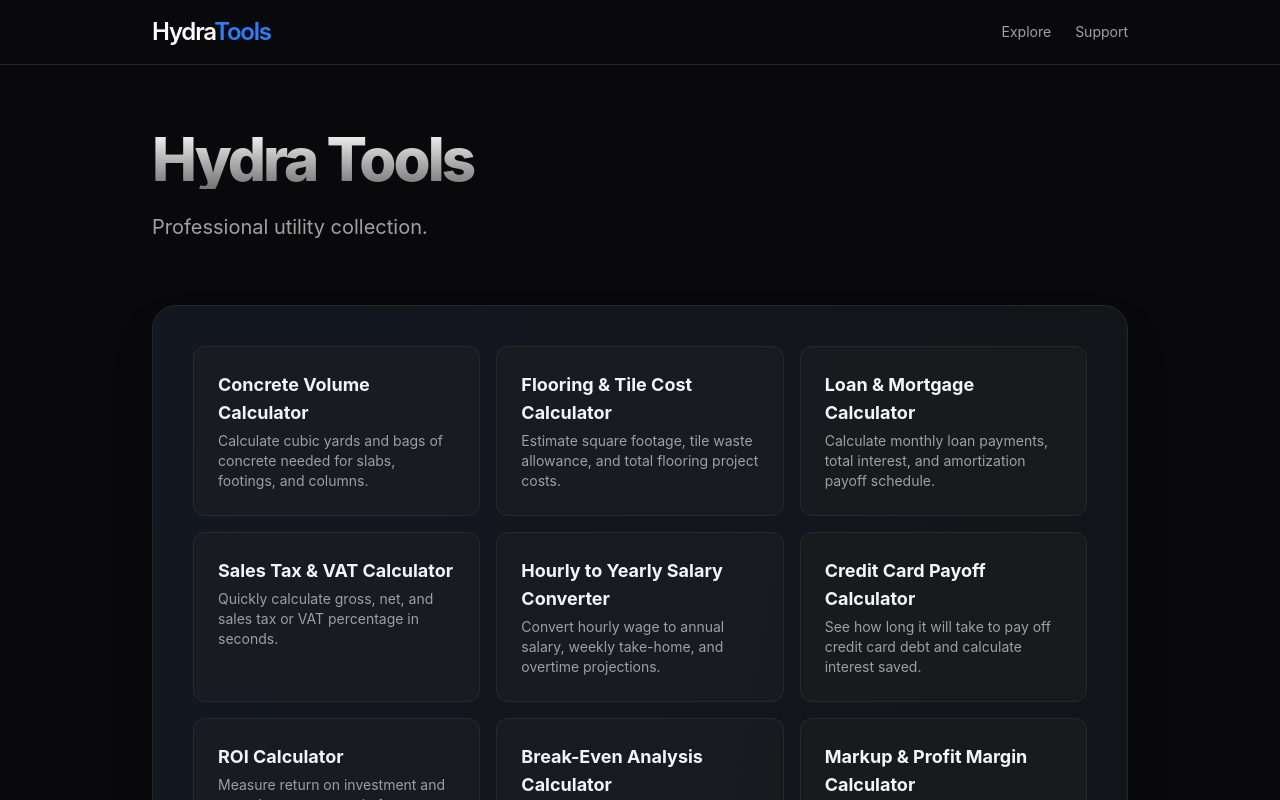
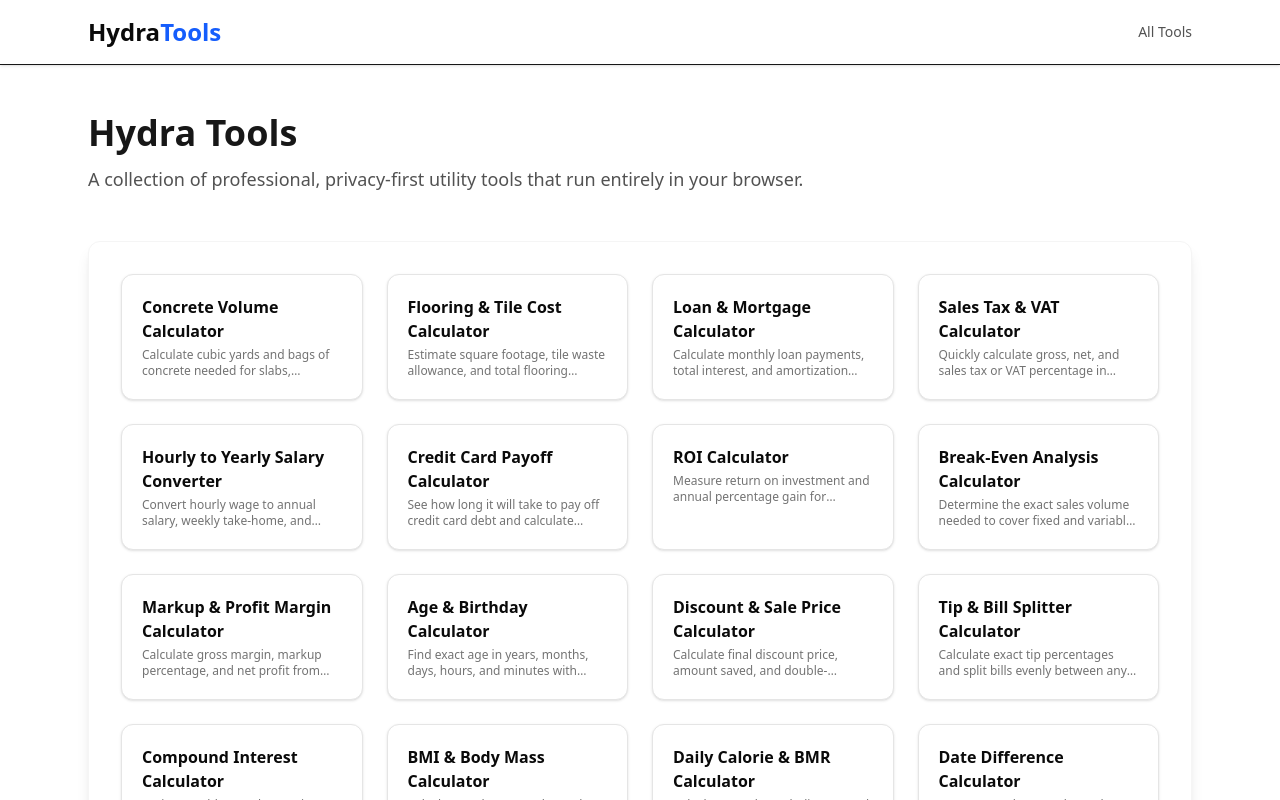
Before and after one commit to Zenpa313/Hydra-Tool, a Next.js app: page / in a window 1280 px wide. Shown: the top 800 px of the page. Built offline with nearby package versions, Linux system fonts and the light colour scheme.

Commit message:
UI Overhaul: Clean Professional Directory Style

```diff
--- a/app/layout.tsx
+++ b/app/layout.tsx
@@ -23,7 +23,7 @@ export default function RootLayout({ children }: { children: React.ReactNode })
       lang="en"
       className={`${geistSans.variable} ${geistMono.variable} h-full antialiased`}
     >
-      <body className="min-h-full flex flex-col bg-[#09090b] text-neutral-50">{children}</body>
+      <body className="min-h-full flex flex-col bg-white text-neutral-900">{children}</body>
     </html>
   );
 }
--- a/app/page.tsx
+++ b/app/page.tsx
@@ -4,12 +4,12 @@ import ToolLayout from '@/components/ui/Layout';
 
 export default function Home() {
     return (
-        <ToolLayout title="Hydra Tools" description="Professional utility collection.">
-            <div className="grid grid-cols-1 md:grid-cols-2 lg:grid-cols-3 gap-4">
+        <ToolLayout title="Hydra Tools" description="A collection of professional, privacy-first utility tools that run entirely in your browser.">
+            <div className="grid grid-cols-1 sm:grid-cols-2 lg:grid-cols-4 gap-6">
                 {manifest.tools.map((tool) => (
-                    <Link href={`/tools/${tool.id}`} key={tool.id} className="group p-6 bg-neutral-900 border border-neutral-800 rounded-xl hover:border-blue-500 transition-all duration-300 hover:shadow-[0_0_20px_-5px_rgba(59,130,246,0.3)]">
-                        <h3 className="font-bold text-lg mb-1 group-hover:text-blue-400 transition-colors">{tool.name}</h3>
-                        <p className="text-sm text-neutral-400">{tool.description}</p>
+                    <Link href={`/tools/${tool.id}`} key={tool.id} className="block group p-5 bg-white border border-neutral-200 rounded-xl hover:border-blue-500 transition shadow-sm hover:shadow-md">
+                        <h3 className="font-semibold text-neutral-950 mb-1 group-hover:text-blue-600 transition-colors">{tool.name}</h3>
+                        <p className="text-xs text-neutral-500 line-clamp-2">{tool.description}</p>
                     </Link>
                 ))}
             </div>
--- a/components/ui/Layout.tsx
+++ b/components/ui/Layout.tsx
@@ -3,32 +3,31 @@ import Link from 'next/link';
 
 export default function ToolLayout({ children, title, description }: { children: React.ReactNode, title: string, description: string }) {
     return (
-        <div className="min-h-screen bg-[#09090b] text-neutral-50 font-['Inter',sans-serif]">
-                    <nav className="border-b border-neutral-800 bg-[#09090b]">
-                        <div className="max-w-5xl mx-auto px-6 py-4 flex items-center justify-between">
-                            <Link href="/" className="text-2xl font-semibold tracking-tighter text-white">
-                                Hydra<span className="text-blue-500">Tools</span>
+        <div className="min-h-screen bg-white text-neutral-900 font-sans">
+            <nav className="border-b shadow-sm">
+                <div className="max-w-6xl mx-auto px-6 py-4 flex items-center justify-between">
+                    <Link href="/" className="text-2xl font-bold text-neutral-950">
+                        Hydra<span className="text-blue-600">Tools</span>
                     </Link>
-                            <div className="flex gap-6 text-sm text-neutral-400">
-                                <span className="hover:text-blue-400 cursor-pointer">Explore</span>
-                                <span className="hover:text-blue-400 cursor-pointer">Support</span>
+                    <div className="flex gap-6 text-sm text-neutral-600 font-medium">
+                        <Link href="/" className="hover:text-blue-600">All Tools</Link>
                     </div>
                 </div>
             </nav>
-                    <main className="max-w-5xl mx-auto px-6 py-16">
-                        <header className="mb-16">
-                            <h1 className="text-6xl font-extrabold mb-6 tracking-tighter bg-clip-text text-transparent bg-gradient-to-b from-white to-neutral-500">
-                                {title}
-                            </h1>
-                            <p className="text-xl text-neutral-400">{description}</p>
+
+            <main className="max-w-6xl mx-auto px-6 py-12">
+                <header className="mb-12">
+                    <h1 className="text-4xl font-extrabold mb-3">{title}</h1>
+                    <p className="text-lg text-neutral-600">{description}</p>
                 </header>
-                        <div className="bg-[#121214] border border-neutral-800 p-10 rounded-3xl shadow-2xl relative overflow-hidden">
-                            <div className="absolute inset-0 bg-gradient-to-br from-blue-500/5 to-transparent pointer-events-none"></div>
+
+                <div className="bg-white rounded-xl shadow-lg border border-neutral-100 p-8">
                     {children}
                 </div>
             </main>
-                    <footer className="py-12 text-center text-neutral-600 text-sm">
-                        Powered by Hydra Engine &copy; {new Date().getFullYear()}
+
+            <footer className="border-t mt-20 py-8 text-center text-neutral-500 text-sm">
+                &copy; {new Date().getFullYear()} HydraTools. 100% Client-side. Zero Uploads.
             </footer>
         </div>
     );
```
Lines whose indentation alone changed are shown as unchanged.
